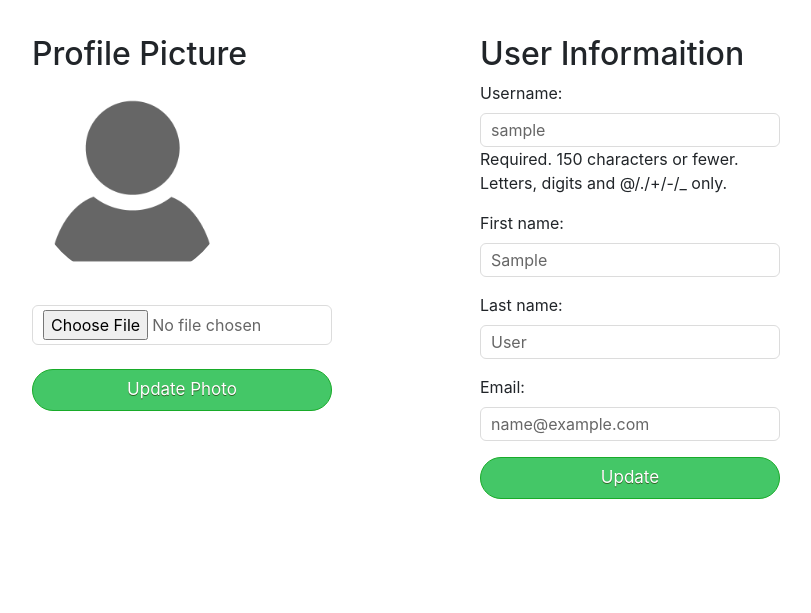
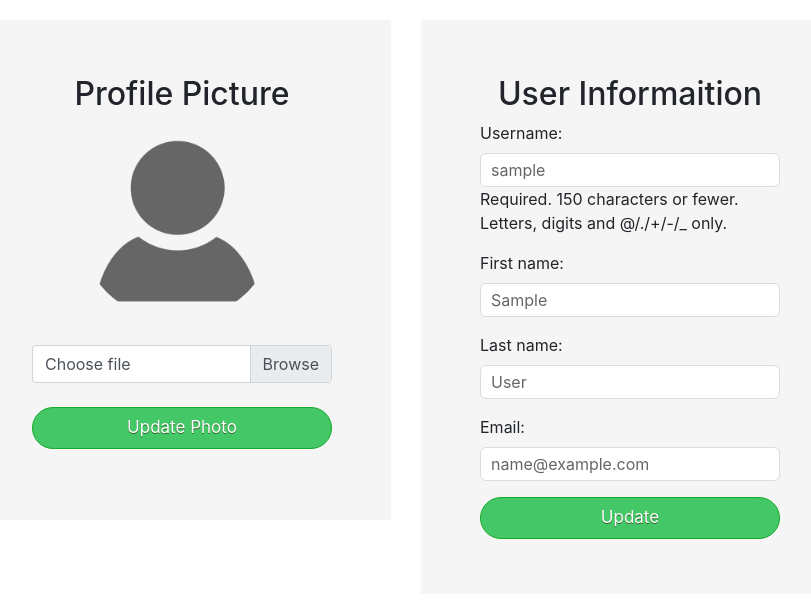
Before and after one commit to Bereket-U/ChitChat, a Django app: page /edit_profile/ in a window 1280 px wide. Shown: the part 72-685 px from the top of the page, without its empty margins (234-1045 px from the left). Run offline with Django 3.2, Linux system fonts and the light colour scheme; the visitor is signed in with stand-in values (Sample User, id 1); some libraries are stand-ins or nearby versions.

Commit message:
update style on editPrfofile page

```diff
--- a/chitchat/main_app/static/css/style.css
+++ b/chitchat/main_app/static/css/style.css
@@ -16,6 +16,13 @@ body {
   width: 500px;
   justify-content: center;
 }
+.other {
+  align-items: center;
+  padding-top: 40px;
+  padding-bottom: 40px;
+  background-color: #f5f5f5;
+  align-content: center;
+}
 .form {
   width: 100%;
   max-width: 330px;
@@ -27,6 +34,7 @@ body {
   border-radius: 100%;
   width: 200px;
   height: 200px;
+  margin-left: 15%;
 }
 
 .col {
--- a/chitchat/main_app/templates/main_app/edit_user_form.html
+++ b/chitchat/main_app/templates/main_app/edit_user_form.html
@@ -2,9 +2,10 @@
 
 <div class="container">
   <div class="row">
-    <div class="col-md">
+    <div class="col">
+      <div class="other">
         <div class="form">
-        <h2>Profile Picture</h2>
+          <h2 class="text-center">Profile Picture</h2>
           {% for photo in user.profilepicture_set.all %}
           <img class="profile-img" src="{{photo.url}}" />
           {% empty %}
@@ -18,7 +19,18 @@
           >
             {% csrf_token %}
             <div class="form-group">
-            <input type="file" class="" name="photo-file" />
+              <div class="custom-file">
+                <input
+                  type="file"
+                  class="custom-file-input"
+                  id="inputGroupFile04"
+                  aria-describedby="inputGroupFileAddon04"
+                  name="photo-file"
+                />
+                <label class="custom-file-label" for="inputGroupFile04"
+                  >Choose file</label
+                >
+              </div>
               <br /><br />
               <button type="submit" class="buttonSolid btn-block" value="">
                 Update Photo
@@ -27,9 +39,11 @@
           </form>
         </div>
       </div>
+    </div>
     <div class="col">
+      <div class="other">
         <div class="form">
-        <h2>User Informaition</h2>
+          <h2 class="text-center">User Informaition</h2>
 
           {% if error_message %}
           <p class="red-text">{{ error_message }}</p>
@@ -47,3 +61,4 @@
   </div>
 
   {% endblock %}
+</div>
```
Lines whose indentation alone changed are shown as unchanged.
